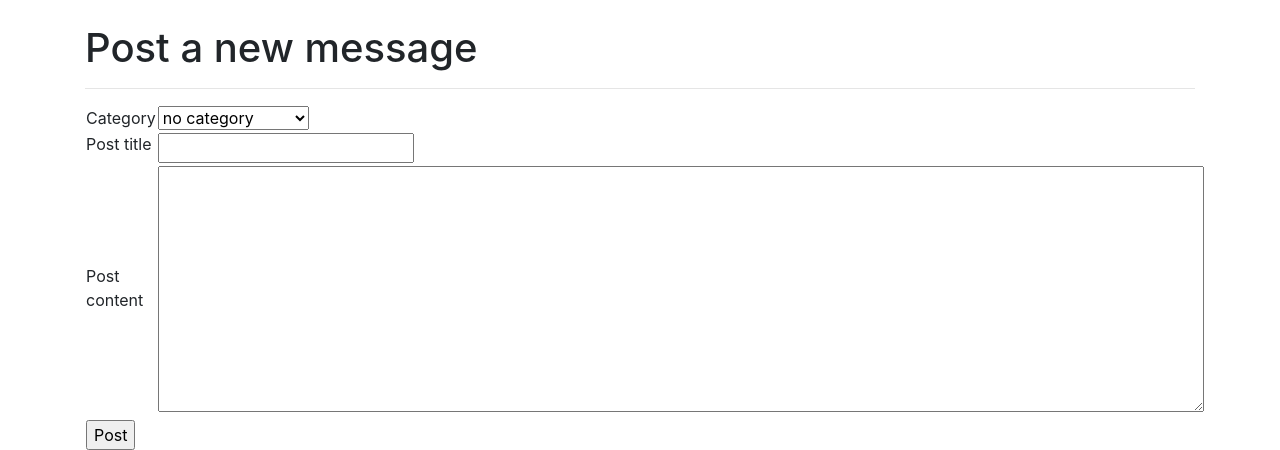
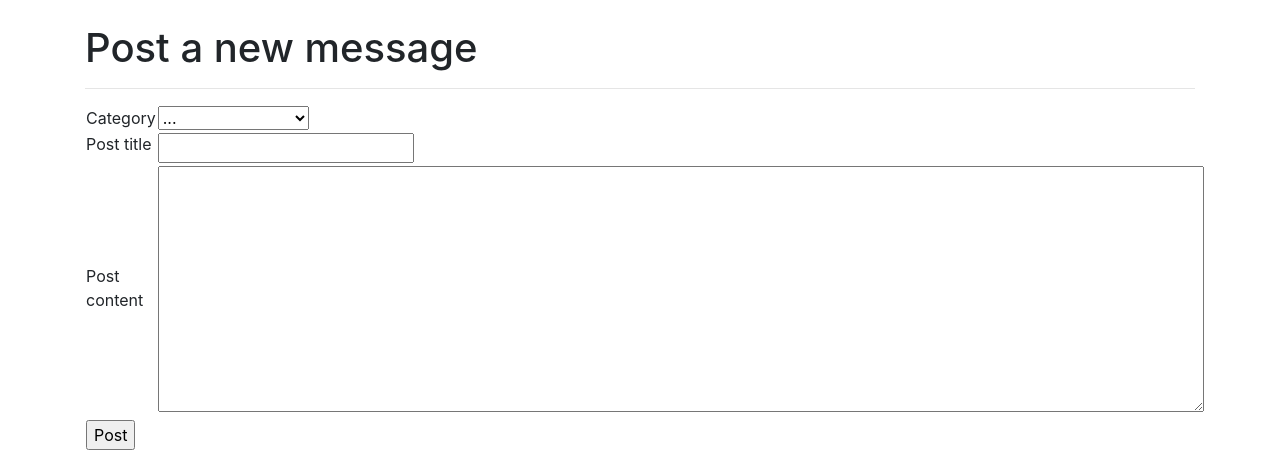
Before and after one commit to otsha/tsoha-keskustelufoorumi, a Flask app: page /messages/new/ in a window 1280 px wide. Shown: the part 56-506 px from the top of the page. Run offline with Flask 2, Linux system fonts and the light colour scheme; a user stored in the database is signed in; tables that the repository leaves empty hold one stand-in row (values such as "Sample post"); some libraries are stand-ins or nearby versions.

Commit message:
Hotfix: Posts will not be created if no category is selected

```diff
--- a/application/message/views.py
+++ b/application/message/views.py
@@ -26,8 +26,13 @@ def messages_form():
 
     form = MessageForm(request.form)
 
+    # Validate the form
     if not form.validate():
         return render_template("messages/new.html", form = form, categories = Category.query.all())
+
+    # Check if the dropdown menu selection is valid
+    if request.form.get('category_select') == 'null':
+        return render_template("messages/new.html", form = form, categories = Category.query.all(), error = "Please select a category")
 
     # Create a message object and add it to the database
     m = Message(form.name.data)
--- a/application/templates/messages/new.html
+++ b/application/templates/messages/new.html
@@ -1,6 +1,7 @@
 {% extends "layout.html" %}
 
 {% block body %}
+{{ error }}
 <form method="POST" action="{{ url_for('messages_form') }}">
     <h1>Post a new message</h1>
     <hr>
@@ -12,7 +13,7 @@
             </td>
             <td>
                 <select name="category_select">
-                    <option value="default">no category</option>
+                    <option value="null">...</option>
                     {% for category in categories %}
                         <option value="{{ category.id }}">{{ category.name }}</option>
                     {% endfor %}
```
